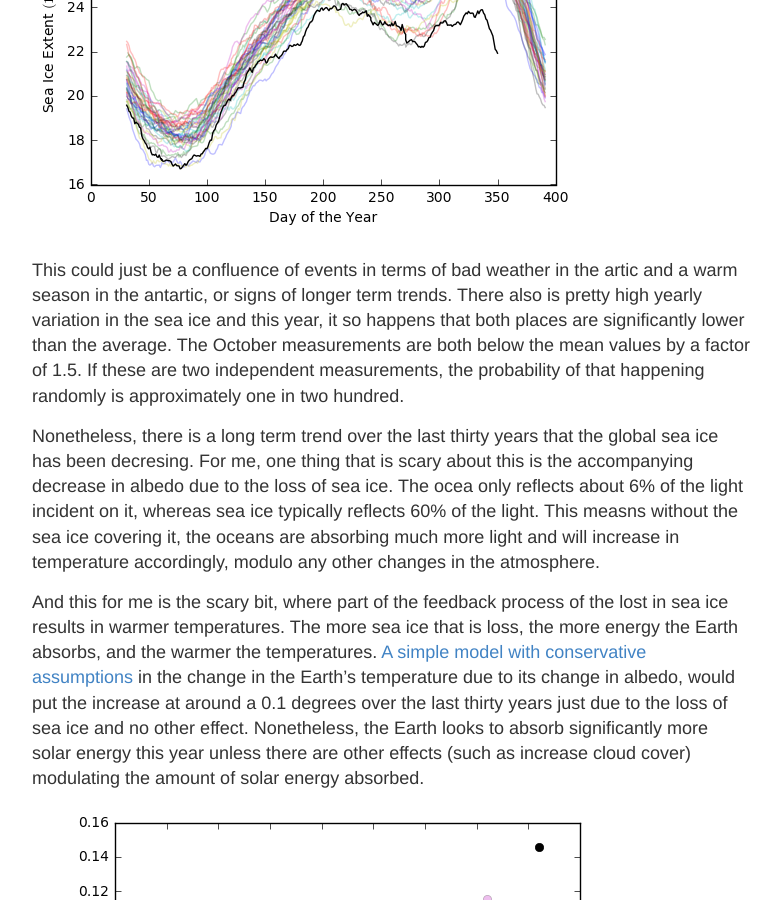
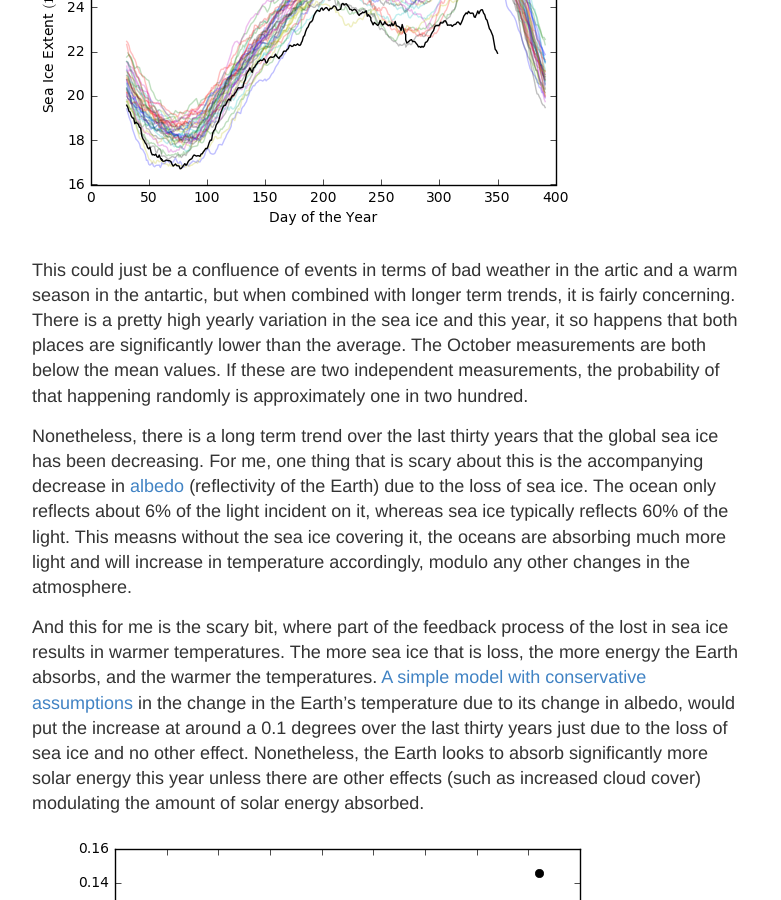
Before and after one commit to crawfordsm/crawfordsm.github.io, a Jekyll site: the page built from _posts/2016-11-21-NSIDC_WTF.md, in a window 1280 px wide and 900 px high, scrolled down 791 px. Shown: the whole window, without its empty margins (248-1029 px from the left). Built offline with Jekyll 4.4.1, drawn with Linux system fonts in a browser that asks for light colours; comment, search, counter and statistics services are not loaded.

Commit message:
Update 2016-11-21-NSIDC_WTF.md

```diff
--- a/_posts/2016-11-21-NSIDC_WTF.md
+++ b/_posts/2016-11-21-NSIDC_WTF.md
@@ -14,11 +14,11 @@ This is such a drastic change that I thought that something must be wrong.   For
 
 ![global_sea_ice]({{ site.baseurl }}/images/global_sea_ice.png)
 
-This could just be a confluence of events in terms of bad weather in the artic and a warm season in the antartic, or signs of longer term trends.   There also is pretty high yearly variation in the sea ice and this year, it so happens that both places are significantly lower than the average.   The October measurements are both below the mean values by a factor of 1.5.  If these are two independent measurements, the probability of that happening randomly is approximately one in two hundred.
+This could just be a confluence of events in terms of bad weather in the artic and a warm season in the antartic, but when combined with longer term trends, it is fairly concerning.   There is a pretty high yearly variation in the sea ice and this year, it so happens that both places are significantly lower than the average.   The October measurements are both below the mean values.   If these are two independent measurements, the probability of that happening randomly is approximately one in two hundred.
 
-Nonetheless, there is a long term trend over the last thirty years that the global sea ice has been decresing.  For me, one thing that is scary about this is the accompanying decrease in albedo due to the loss of sea ice.   The ocea only reflects about 6% of the light incident on it, whereas sea ice typically reflects 60% of the light.  This measns without the sea ice covering it, the oceans are absorbing much more light and will increase in temperature accordingly, modulo any other changes in the atmosphere.
+Nonetheless, there is a long term trend over the last thirty years that the global sea ice has been decreasing.  For me, one thing that is scary about this is the accompanying decrease in [albedo](https://www.skepticalscience.com/earth-albedo-effect-basic.htm) (reflectivity of the Earth) due to the loss of sea ice.   The ocean only reflects about 6% of the light incident on it, whereas sea ice typically reflects 60% of the light.  This measns without the sea ice covering it, the oceans are absorbing much more light and will increase in temperature accordingly, modulo any other changes in the atmosphere.
 
-And this for me is the scary bit, where part of the feedback process of the lost in sea ice results in warmer temperatures.  The more sea ice that is loss, the more energy the Earth absorbs, and the warmer the temperatures.  [A simple model with  conservative assumptions](https://github.com/crawfordsm/crawfordsm.github.io/blob/master/_posts/nsidc/NSIDC%20data.ipynb) in the change in the Earth's temperature due to its change in albedo, would put the increase at around a 0.1 degrees over the last thirty years just due to the loss of sea ice and no other effect.  Nonetheless, the Earth looks to absorb significantly more solar energy this year unless there are other effects (such as increase cloud cover) modulating the amount of solar energy absorbed.
+And this for me is the scary bit, where part of the feedback process of the lost in sea ice results in warmer temperatures.  The more sea ice that is loss, the more energy the Earth absorbs, and the warmer the temperatures.  [A simple model with  conservative assumptions](https://github.com/crawfordsm/crawfordsm.github.io/blob/master/_posts/nsidc/NSIDC%20data.ipynb) in the change in the Earth's temperature due to its change in albedo, would put the increase at around a 0.1 degrees over the last thirty years just due to the loss of sea ice and no other effect.  Nonetheless, the Earth looks to absorb significantly more solar energy this year unless there are other effects (such as increased cloud cover) modulating the amount of solar energy absorbed.
 
 
 ![temp_change]({{ site.baseurl }}/images/temp_change.png)
```
